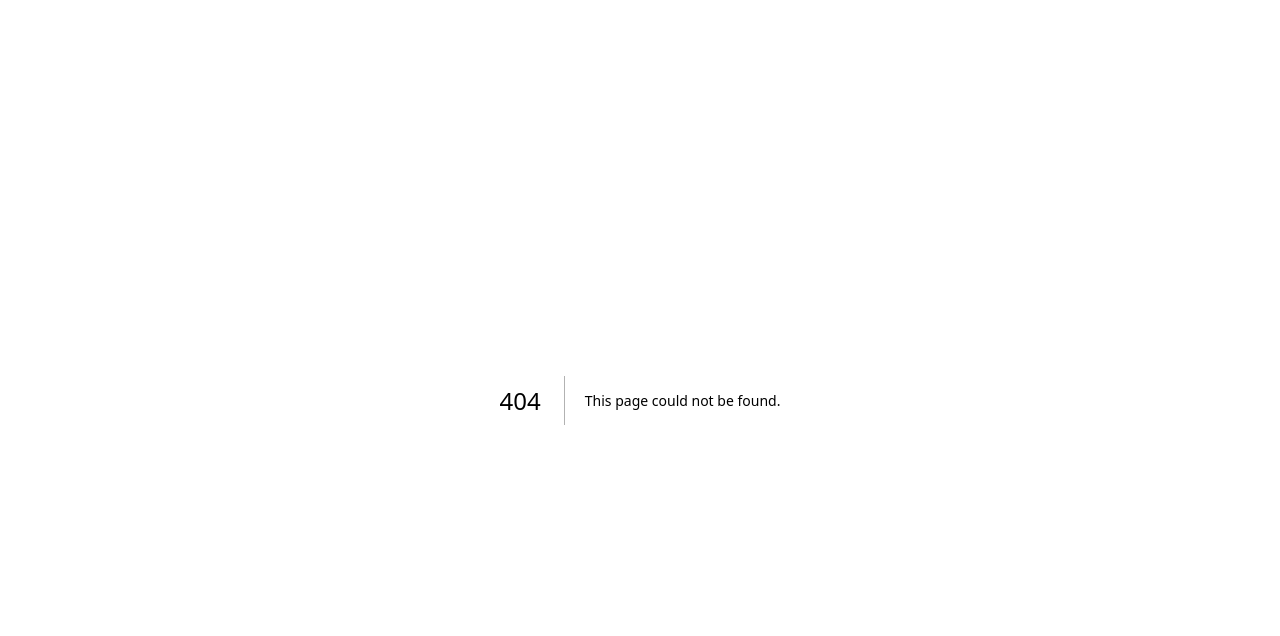
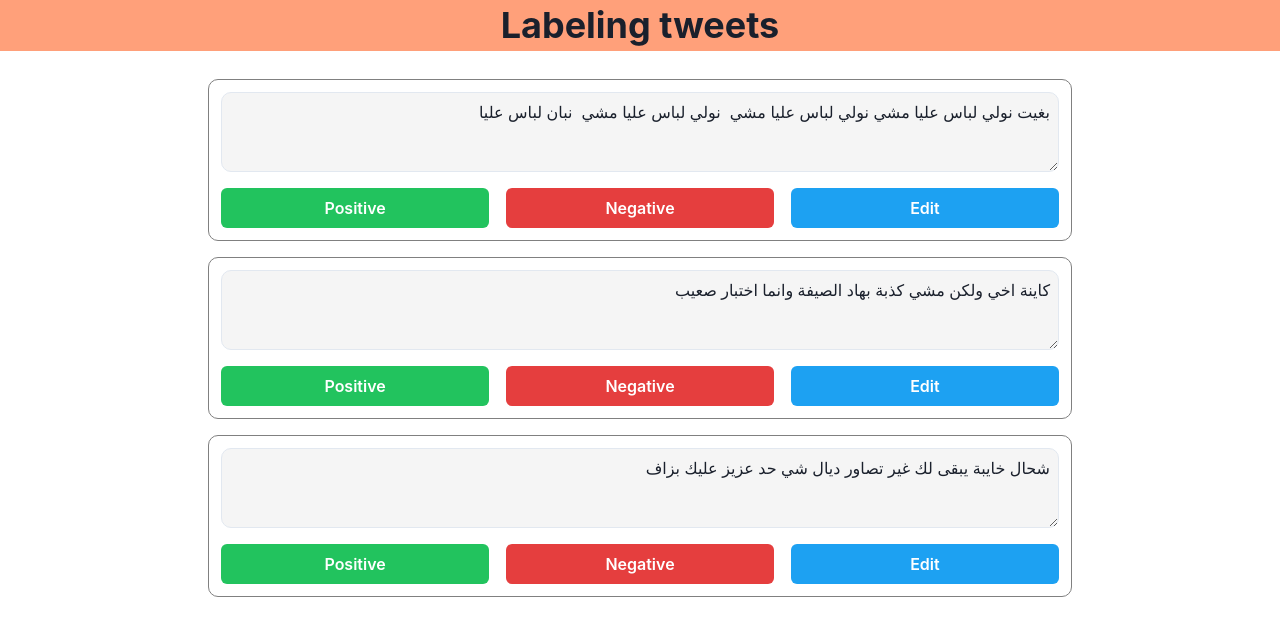
Before and after one commit to essofyany/darija-and-ar-text-collector-js, a Next.js app: page /labeling in a window 1280 px wide. Before the commit this address had no page. Shown: the top 636 px of the page. Built offline with nearby package versions, Linux system fonts and the light colour scheme.

Commit message:
adding labeling route to handle labeling tweets

```diff
--- a/package.json
+++ b/package.json
@@ -12,6 +12,7 @@
     "@emotion/react": "^11.0.0",
     "@emotion/styled": "^11.0.0",
     "framer-motion": "^4.0.3",
+    "mongoose": "^5.12.13",
     "next": "latest",
     "react": "^17.0.2",
     "react-csv": "^2.0.3",
--- /dev/null
+++ b/src/components/TweetLabelCard.jsx
@@ -0,0 +1,50 @@
+import { Button, Box, Textarea } from "@chakra-ui/react";
+import { useState } from "react";
+
+function TweetLabelCard({ tweet, onPositive, onNegative, onEdit }) {
+  const [editable, setEditable] = useState(true);
+  const [text, setText] = useState(tweet.text);
+
+  return (
+    <Box w="full" border="1px solid gray" borderRadius="10" p="3" my="2">
+      <form onSubmit={onEdit}>
+        <Textarea
+          readOnly={editable}
+          minBlockSize="20"
+          mb="2"
+          w="full"
+          bg={!editable ? "blue.50" : "blackAlpha.50"}
+          borderRadius="10"
+          p="2"
+          textAlign="right"
+          value={text}
+          onChange={(e) => setText(e.target.value)}
+        />
+
+        <Box mt="2" w="full" d="flex" justifyContent="space-between">
+          <Button
+            type="button"
+            onClick={(e) => onPositive(tweet.id)}
+            w="32%"
+            colorScheme="whatsapp"
+          >
+            Positive
+          </Button>
+          <Button type="button" onClick={onNegative} w="32%" colorScheme="red">
+            Negative
+          </Button>
+          <Button
+            type={editable ? "submit" : "button"}
+            w="32%"
+            colorScheme={!editable ? "facebook" : "twitter"}
+            onClick={() => setEditable(!editable)}
+          >
+            {editable ? "Edit" : "Save"}
+          </Button>
+        </Box>
+      </form>
+    </Box>
+  );
+}
+
+export default TweetLabelCard;
--- /dev/null
+++ b/src/models/tweet.js
@@ -0,0 +1,14 @@
+import mongoose from "mongoose";
+
+const tweetSchema = new mongoose.Schema({
+  text: {
+    type: String,
+    required: true,
+  },
+  polarity: {
+    type: String,
+    default: "",
+  },
+});
+
+export default mongoose.model("Tweet", tweetSchema);
--- /dev/null
+++ b/src/pages/api/labeling/positive.js
@@ -0,0 +1,31 @@
+import mongoose from "mongoose";
+import Tweet from "../../../models/tweet";
+
+export default async function handler(req, res) {
+  //   const tweet = new Tweet();
+  mongoose.connect(
+    process.env.MONGODB_URL,
+    { useNewUrlParser: true, useUnifiedTopology: true },
+    (err) => err && console.log(err)
+  );
+
+  if (req.method === "POST") {
+    const payload = JSON.parse(req.body);
+    const { text, polarity } = payload[0];
+    console.log("from API: ", text);
+    console.log("from API: ", polarity);
+    const result = await Tweet.create({
+      text: text,
+      polarity: polarity,
+    });
+
+    console.log("from mongo: ", result);
+    res.status(201).json({
+      message: "tweed is labeled as positive",
+      data: {
+        tweet: "dsdsdfsdf",
+        polarity: "positive",
+      },
+    });
+  } else return res.send("Unauthorized endpoint");
+}
--- /dev/null
+++ b/src/pages/api/labeling/tweet-list.js
@@ -0,0 +1,19 @@
+import mongoose from "mongoose";
+import Tweet from "../../../models/tweet";
+
+export default async function handler(req, res) {
+  mongoose.connect(
+    process.env.MONGODB_URL,
+    { useNewUrlParser: true, useUnifiedTopology: true },
+    (err) => err && console.log(err)
+  );
+
+  try {
+    const tweetsList = await Tweet.db.db;
+    console.log(tweetsList);
+    res.status(200).json({ message: "getting tweet list", data: 'tweetsList' });
+    mongoose.disconnect();
+  } catch (error) {
+    console.log(error);
+  }
+}
--- a/src/pages/clean-up.js
+++ b/src/pages/clean-up.js
@@ -61,6 +61,7 @@ function CleanUpPage() {
       <form onSubmit={handleSubmit}>
         <Textarea
           type="text"
+          textAlign="right"
           onChange={(e) => setStr(e.target.value)}
           value={str}
           rows="6"
--- /dev/null
+++ b/src/pages/labeling.js
@@ -0,0 +1,103 @@
+import { useEffect, useState } from "react";
+import { Heading, Center, Container, useToast } from "@chakra-ui/react";
+import TweetLabelCard from "../components/TweetLabelCard";
+
+function labeling() {
+  const toast = useToast();
+  const [data, setData] = useState([
+    {
+      id: "1",
+      text: "بغيت نولي لباس عليا مشي نولي لباس عليا مشي  نولي لباس عليا مشي  نبان لباس عليا",
+      polarity: "",
+      validated: false,
+    },
+    {
+      id: "2",
+      text: "كاينة اخي ولكن مشي كذبة بهاد الصيفة وانما اختبار صعيب",
+      polarity: "",
+      validated: false,
+    },
+    {
+      id: "3",
+      text: "شحال خايبة يبقى لك غير تصاور ديال شي حد عزيز عليك بزاف",
+      polarity: "",
+      validated: false,
+    },
+  ]);
+  const [count, setCount] = useState(0);
+
+  async function onPositive(tweetId) {
+    // const payload = data.filter((tweet) => tweet.id === tweetId);
+
+    const res = await fetch("http://localhost:5000/api/positive", {
+      method: "POST",
+      body: JSON.stringify({
+        text: "شحال خايبة يبقى لك غير تصاور ديال شي حد عزيز عليك بزاف",
+        polarity: "",
+      }),
+    });
+
+    console.log(res);
+    // labeling
+    const labeled = data.map((tweet) =>
+      tweet.id === tweetId ? { ...tweet, polarity: "positive" } : tweet
+    );
+
+    // feltring
+    const filtredTweets = labeled.filter(
+      (tweet) => tweet.polarity !== "positive"
+    );
+
+    setData(filtredTweets);
+
+    setCount(count + 1);
+    // console.log(data);
+    toast({
+      title: "Marked as Positive",
+      status: "success",
+      duration: "1000",
+    });
+  }
+  function onNegative() {
+    toast({
+      title: "Marked as Negative",
+      status: "success",
+      duration: "1000",
+    });
+  }
+  function onEdit(e) {
+    e.preventDefault();
+    toast({
+      title: "Tweet Edited",
+      status: "success",
+      duration: "1000",
+    });
+  }
+
+  useEffect(() => {}, [count]);
+  return (
+    <>
+      <Center bg="lightsalmon" w="100vw" p="1" mb="5">
+        <Heading>Labeling tweets</Heading>
+      </Center>
+      <Container
+        mx="auto"
+        d="flex"
+        flexDir="column"
+        maxW={{ xl: "4xl", lg: "3xl", md: "3xl" }}
+      >
+        {data.map((tweet) => (
+          <TweetLabelCard
+            onPositive={onPositive}
+            onNegative={onNegative}
+            onEdit={onEdit}
+            tweet={tweet}
+            key={tweet.id}
+          />
+        ))}
+      </Container>
+    </>
+  );
+}
+
+export default labeling;
```
Also changed, not shown: src/components/LabelingTable.jsx (added, +39 -0 lines), 1 other file (tests, documents, lock files or other folders).
